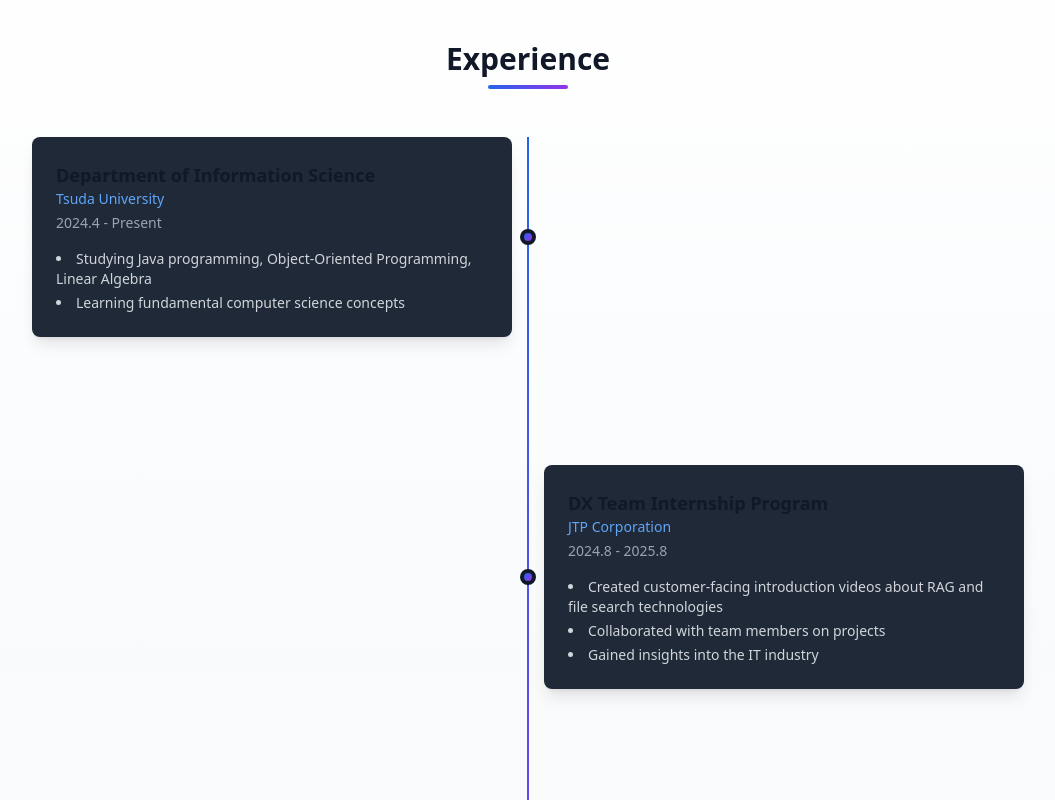
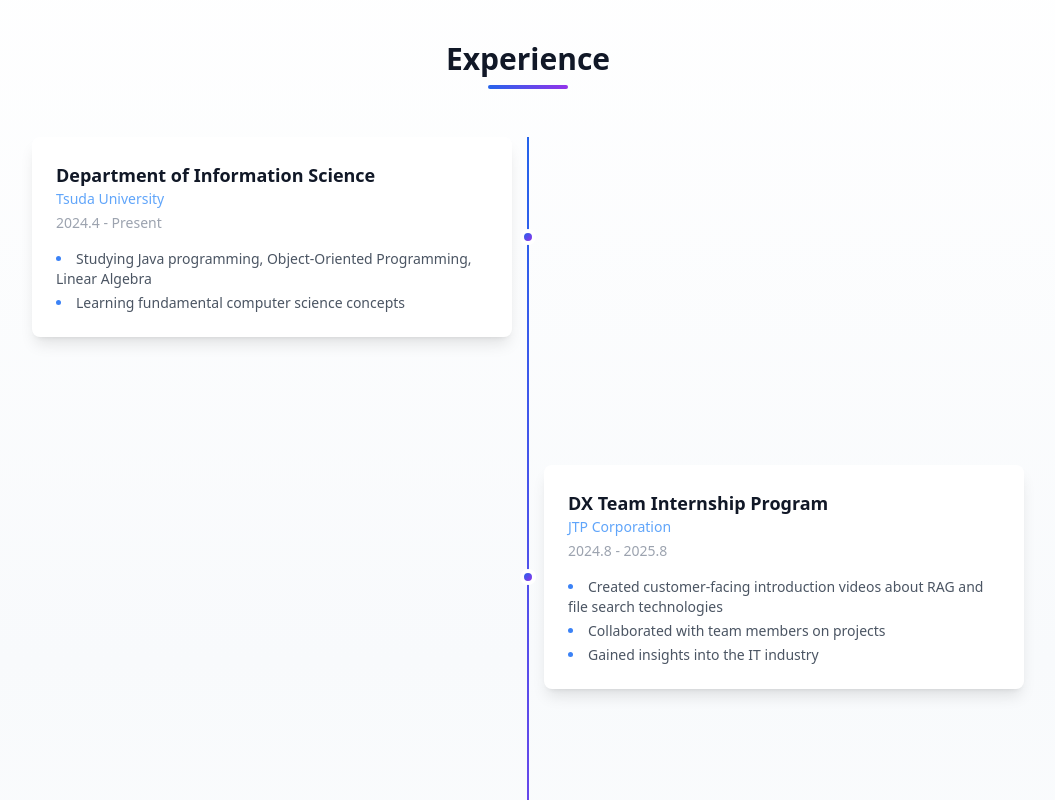
Before and after one commit to kopo-k/my-portfolio, an Astro site: page / in a window 1280 px wide. Shown: the part 1520-2320 px from the top of the page, without its empty margins (112-1167 px from the left). Built offline with nearby package versions, Linux system fonts and the light colour scheme; Astro itself is replaced by a stand-in of ours.

Commit message:
add:light-bg ExperienceSection

```diff
--- a/src/components/Experience.astro
+++ b/src/components/Experience.astro
@@ -62,11 +62,11 @@ const experienceItems = [
 
             {/* 内容カード */}
             <div class="w-1/2 px-4">
-              <div class="bg-gray-800 rounded-lg p-6 shadow-lg">
+              <div class="dark:bg-gray-800 bg-white rounded-lg p-6 shadow-lg ">
                 <h3 class="text-lg font-semibold">{exp.title}</h3>
                 <p class="text-blue-400 text-sm mb-1">{exp.org}</p>
                 <p class="text-gray-400 text-sm mb-4">{exp.period}</p>
-                <ul class="list-disc list-inside text-sm space-y-1 text-gray-300">
+                <ul class="list-disc list-inside text-sm space-y-1 text-[#4b5563] dark:text-gray-300 marker:text-blue-500">
                   {exp.details.map(d => <li>{d}</li>)}
                 </ul>
               </div>
@@ -74,7 +74,7 @@ const experienceItems = [
 
             {/* タイムラインノードを線の上に絶対配置 */}
             <div class="absolute left-1/2 top-1/2 transform -translate-x-1/2 -translate-y-1/2 z-10">
-              <div class="w-4 h-4 rounded-full bg-gradient-to-br from-[#2563EB] to-[#9333EA] border-4 border-gray-900"></div>
+              <div class="w-4 h-4 rounded-full bg-gradient-to-br from-[#2563EB] to-[#9333EA] border-4 dark:border-gray-900 border-white"></div>
             </div>
           </div>
         ))}
```
